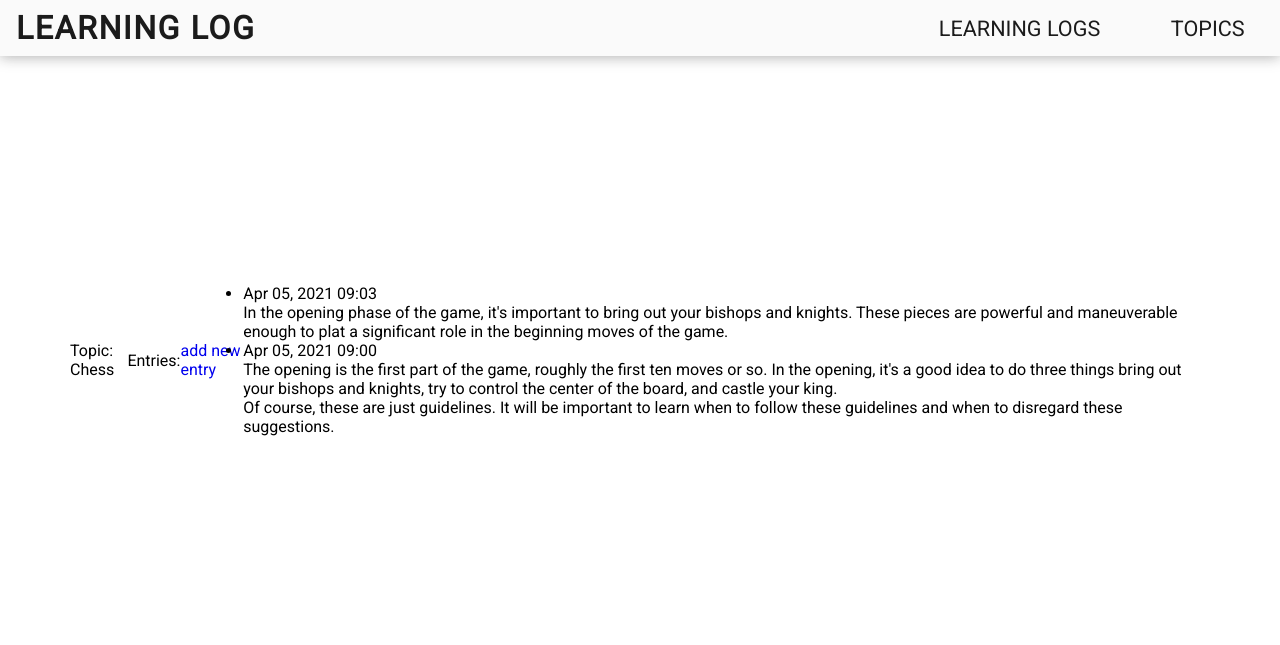
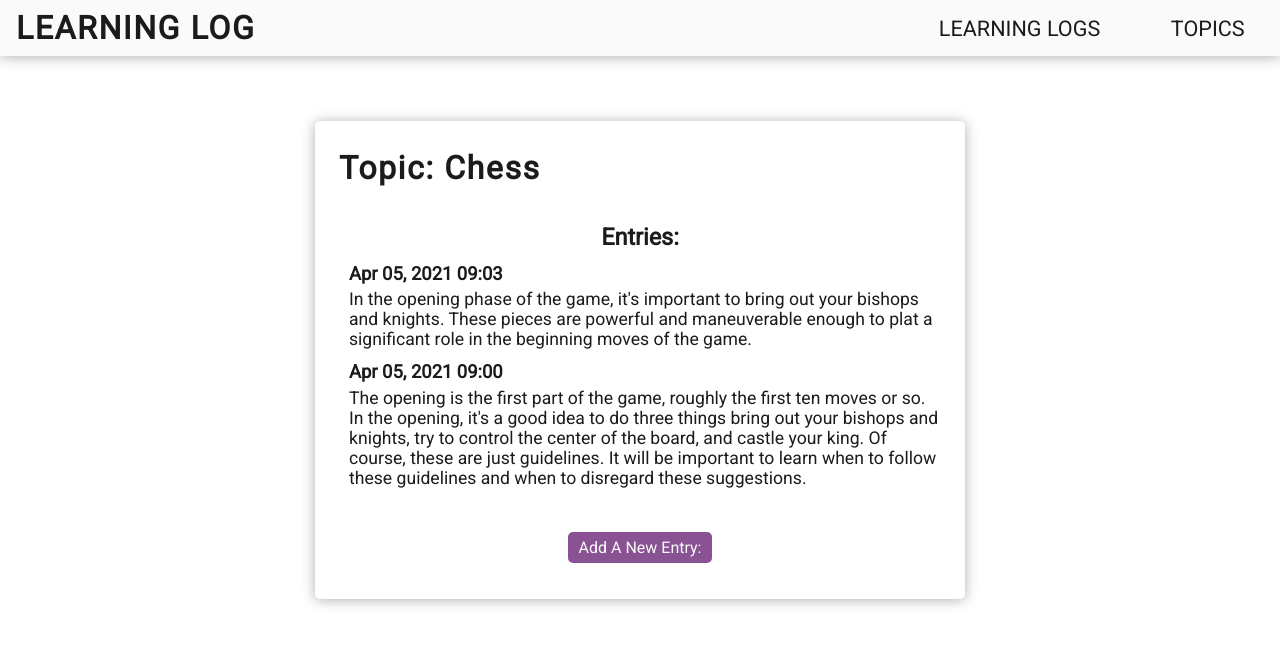
Before and after one commit to 0mppula/Python_Web_Applications, a Django app: page /topics/1/ in a window 1280 px wide. Shown: the top 645 px of the page. Run offline with Django 3.2, Linux system fonts and the light colour scheme; data comes from the database, SQL or seed files in the repository; both versions use the stored data as it was after the commit.

Commit message:
styled templates

```diff
--- a/learning_log/learning_logs/static/css/styles.css
+++ b/learning_log/learning_logs/static/css/styles.css
@@ -82,8 +82,8 @@ body {
     flex-direction: column;
     align-items: center;
     justify-content: center;
-    width: min(550px, 97%);
-    color: var(--mainWhite);
+    width: min(650px, 97%);
+    color: var(--mainBlack);
     box-shadow: var(--mainBoxShadow);
     border-radius: var(--mainBorderRadius);
     padding: 1.75rem 1.5rem;
@@ -93,12 +93,20 @@ body {
     text-transform: capitalize;
     font-size: 1rem;
     padding: 0.4rem 0.65rem;
+    margin: 0.5rem 0;
     background: var(--mainPurple);
     color: var(--mainWhite);
     border-radius: var(--mainBorderRadius);
     transition: var(--fastTransition);
     filter: opacity(0.85);
+    border: none;
     cursor: pointer;
+}
+
+.btn-container {
+    display: flex;
+    justify-content: center;
+    align-items: center;
 }
 
 .title {
@@ -112,12 +120,27 @@ body {
     letter-spacing: var(--titleSpacing);
 }
 
+.link h1 {
+    transition: var(--slowTransition);
+}
+
+.link h1:hover {
+    color: var(--mainPurple);
+}
+
+.secondary-title {
+    font-size: 1.25rem;
+    color: var(--mainBlack);
+    margin-bottom: 0.75rem;
+}
+
 .topics-list {
     width: calc(100% - 0.75rem);
     list-style: none;
     margin-bottom: 1.5rem;
     margin-left: 0.5rem;
 }
+
 
 .topics-list li {
     margin-bottom: 0.2rem;
@@ -130,6 +153,36 @@ body {
     color: var(--mainBlack);
     transition: var(--slowTransition);
     padding-left: 0.35rem;
+}
+
+.entries-list {
+    width: calc(100% - 0.75rem);
+    list-style: none;
+    margin-bottom: 1.5rem;
+    margin-left: 0.5rem;
+}
+
+.entries-list li {
+    margin-bottom: 0.75rem;
+}
+
+.entries-list .timestamp {
+    width: 100%;
+    color: var(--mainBlack);
+    font-size: 1.15rem;
+    font-weight: bold;
+    margin-bottom: 0.35rem;
+}
+
+.entries-list .entry-item {
+    width: 100%;
+    color: var(--mainBlack);
+    font-size: 1.1rem;
+}
+
+.empty {
+    margin-top: 1rem;
+    text-align: center;
 }
 
 .topics-list li a:hover {
--- a/learning_log/learning_logs/templates/learning_logs/index.html
+++ b/learning_log/learning_logs/templates/learning_logs/index.html
@@ -3,6 +3,8 @@
 {% block title %} Home {% endblock title %}
 {% block content %}
 
-    <p>Learning Log helps you keep track of your learning, for any topic you're learning about.</p>
+    <div class="content-card">
+        <p>Learning Log helps you keep track of your learning, for any topic you're learning about.</p>
+    </div>
 
 {% endblock content %}
--- a/learning_log/learning_logs/templates/learning_logs/topic.html
+++ b/learning_log/learning_logs/templates/learning_logs/topic.html
@@ -3,23 +3,30 @@
 {% block title %} {{ topic }} {% endblock title %}
 {% block content %}
 
-    <p>Topic: {{ topic }}</p>
+    <div class="content-card">
 
-    <p>Entries:</p>
-    <p>
-        <a href="{% url 'learning_logs:new_entry' topic.id %}">add new entry</a>
-    </p>
-    <ul>
-        {% for entry in entries %}
+        <div class="title">
+            <h1>Topic: {{ topic }}</h1>
+        </div>
+
+        <div class="secondary-title">
+            <h3>Entries:</h3>
+        </div>
+
+        <ul class="entries-list">
+            {% for entry in entries %}
             <li>
-                <p>{{  entry.date_added|date:'M d, Y H:i'  }}</p>
-                <p>{{  entry.text|linebreaks  }}</p>
+                <p class="timestamp">{{  entry.date_added|date:'M d, Y H:i'  }}</p>
+                <p class="entry-item">{{  entry.text  }}</p>
             </li>
-        {% empty %}
+            {% empty %}
             <li>
-                There are no entries for this topic yet.
+                <p class="entry-item empty">There are no entries for this topic yet.</p>
             </li>
-        {% endfor %}
-    </ul>
+            {% endfor %}
+        </ul>
 
-{% endblock %}
+            <a class="add-entry-btn btn" type="button" href="{% url 'learning_logs:new_entry' topic.id %}">Add a new entry:</a>
+    </div>
+
+        {% endblock %}
```
Also changed, not shown: learning_log/learning_logs/templates/learning_logs/new_entry.html (+17 -7 lines), learning_log/learning_logs/templates/learning_logs/new_topic.html (+8 -6 lines), learning_log/db.sqlite3.
